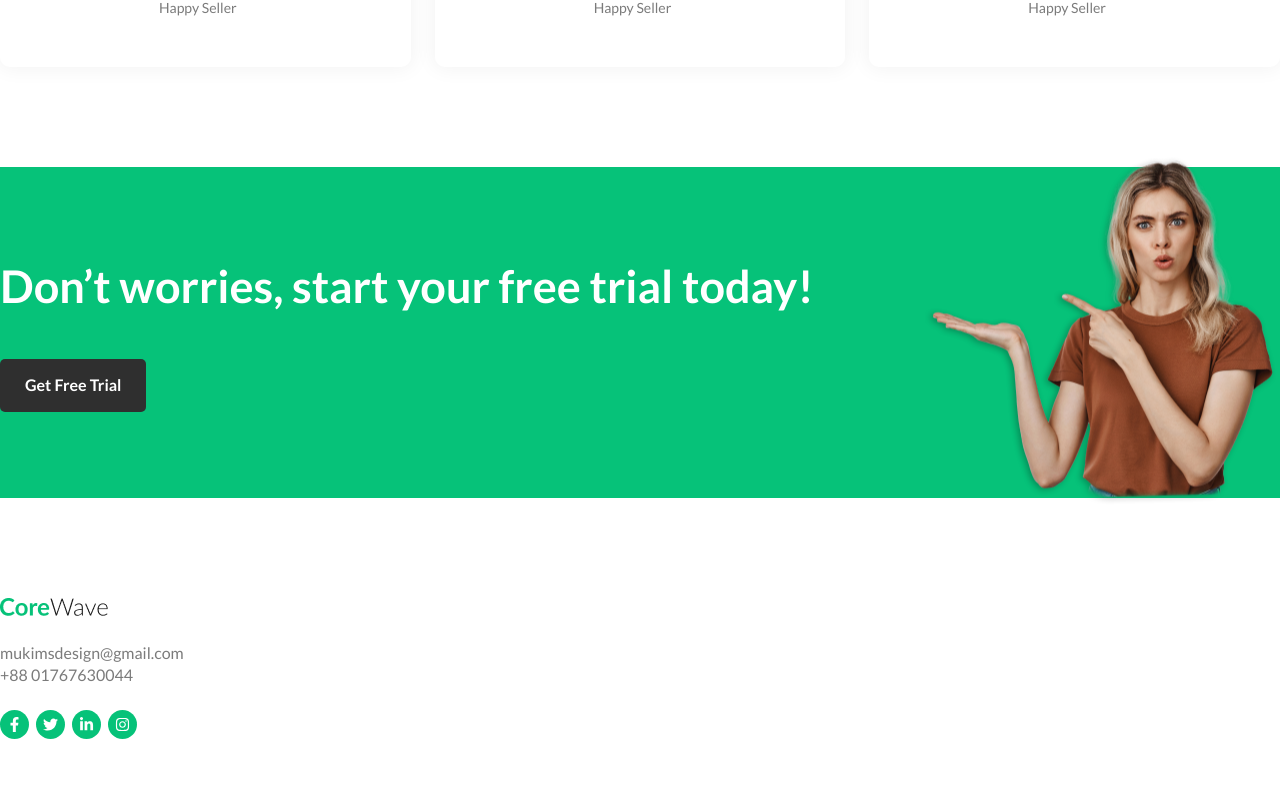
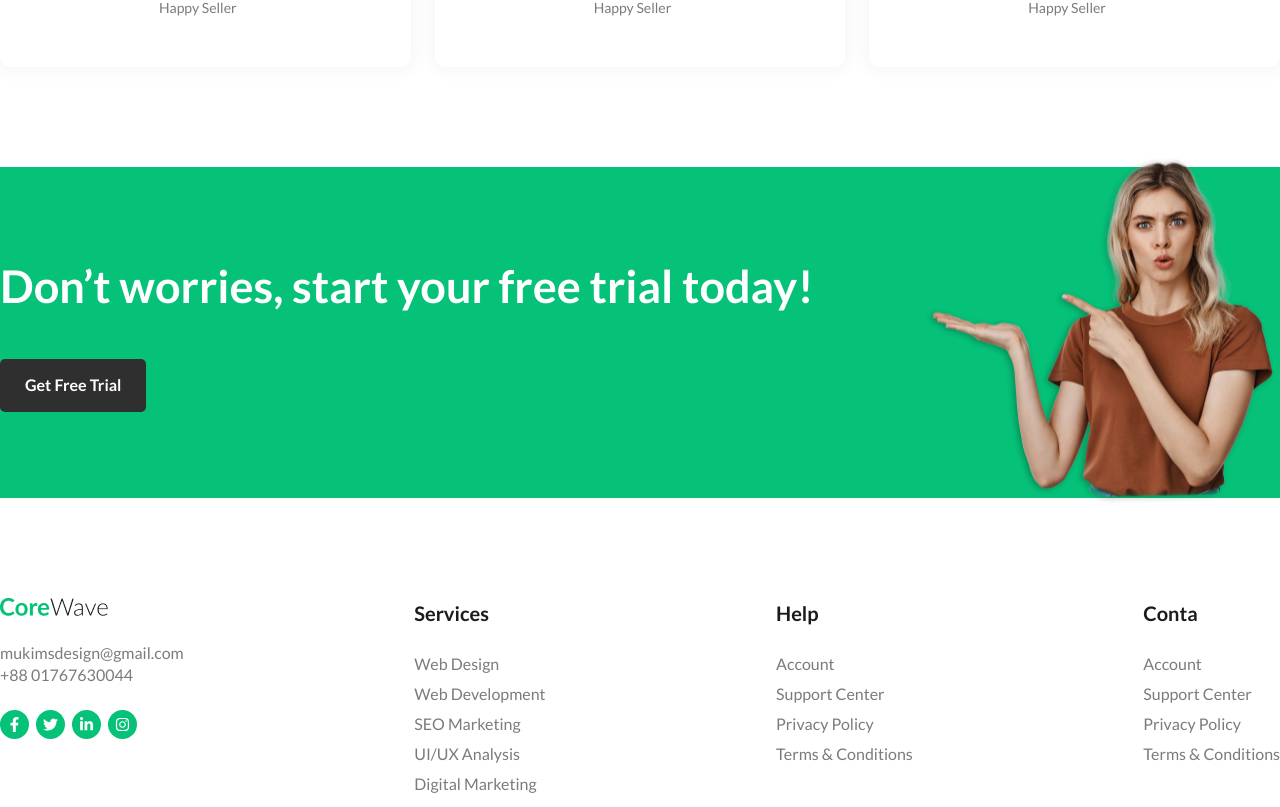
Before and after one commit to shoumen-shomu/core-wave, a React (Vite) app: page / in a window 1280 px wide. Shown: the part 4709-5516 px from the top of the page. Before the commit the page ends 5452 px from the top, so only its background shows below. Built offline with nearby package versions, Linux system fonts and the light colour scheme.

Commit message:
Add services and help sections to footer component

```diff
--- a/src/components/layouts/Footer.jsx
+++ b/src/components/layouts/Footer.jsx
@@ -32,6 +32,28 @@ const Footer = () => {
             </div>
           </div>
         </div>
+        <div className="">
+          <h4 className='font-lato font-semibold text-[20px] text-secendary leading-[30px] pb-[25px]'>Services</h4>
+          <p className='font-lato font-normal text-base text-[#7B7B7B] leading-[22px] pb-[8px]'>Web Design</p>
+          <p className='font-lato font-normal text-base text-[#7B7B7B] leading-[22px] pb-[8px]'>Web Development</p>
+          <p className='font-lato font-normal text-base text-[#7B7B7B] leading-[22px] pb-[8px]'>SEO Marketing</p>
+          <p className='font-lato font-normal text-base text-[#7B7B7B] leading-[22px] pb-[8px]'>UI/UX Analysis</p>
+          <p className='font-lato font-normal text-base text-[#7B7B7B] leading-[22px] pb-[8px]'>Digital Marketing</p>
+        </div>
+        <div className="">
+          <h4 className='font-lato font-semibold text-[20px] text-secendary leading-[30px] pb-[25px]'>Help</h4>
+          <p className='font-lato font-normal text-base text-[#7B7B7B] leading-[22px] pb-[8px]'>Account</p>
+          <p className='font-lato font-normal text-base text-[#7B7B7B] leading-[22px] pb-[8px]'>Support Center</p>
+          <p className='font-lato font-normal text-base text-[#7B7B7B] leading-[22px] pb-[8px]'>Privacy Policy</p>
+          <p className='font-lato font-normal text-base text-[#7B7B7B] leading-[22px] pb-[8px]'>Terms & Conditions</p>
+        </div>
+        <div className="">
+          <h4 className='font-lato font-semibold text-[20px] text-secendary leading-[30px] pb-[25px]'>Conta</h4>
+          <p className='font-lato font-normal text-base text-[#7B7B7B] leading-[22px] pb-[8px]'>Account</p>
+          <p className='font-lato font-normal text-base text-[#7B7B7B] leading-[22px] pb-[8px]'>Support Center</p>
+          <p className='font-lato font-normal text-base text-[#7B7B7B] leading-[22px] pb-[8px]'>Privacy Policy</p>
+          <p className='font-lato font-normal text-base text-[#7B7B7B] leading-[22px] pb-[8px]'>Terms & Conditions</p>
+        </div>
       </div>
     </Container>
    </footer>
```
